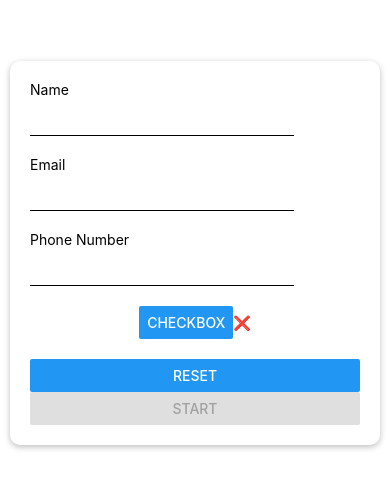
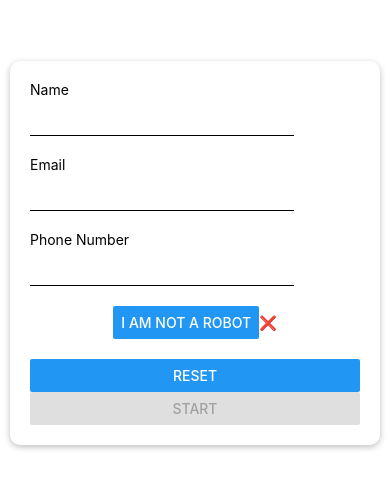
Before and after one commit to ozzyfly/5520_assignment1, a React Native app: screen / in a window 390 px wide. Shown: the part 169-658 px from the top of the page. Built offline with nearby package versions, Linux system fonts and the light colour scheme.

Commit message:
rewrite checkbox text.

```diff
--- a/screens/StartScreen.js
+++ b/screens/StartScreen.js
@@ -76,7 +76,7 @@ const StartScreen = ({ onStart, onReset, userData }) => {
         {errors.phoneNumber && <Text style={styles.errorText}>{errors.phoneNumber}</Text>}
 
         <View style={styles.checkboxContainer}>
-          <Button title="Checkbox" onPress={() => setCheckboxSelected(!checkboxSelected)} />
+          <Button title="I am not a robot" onPress={() => setCheckboxSelected(!checkboxSelected)} />
           <Text>{checkboxSelected ? '✅' : '❌'}</Text>
         </View>
 
```
